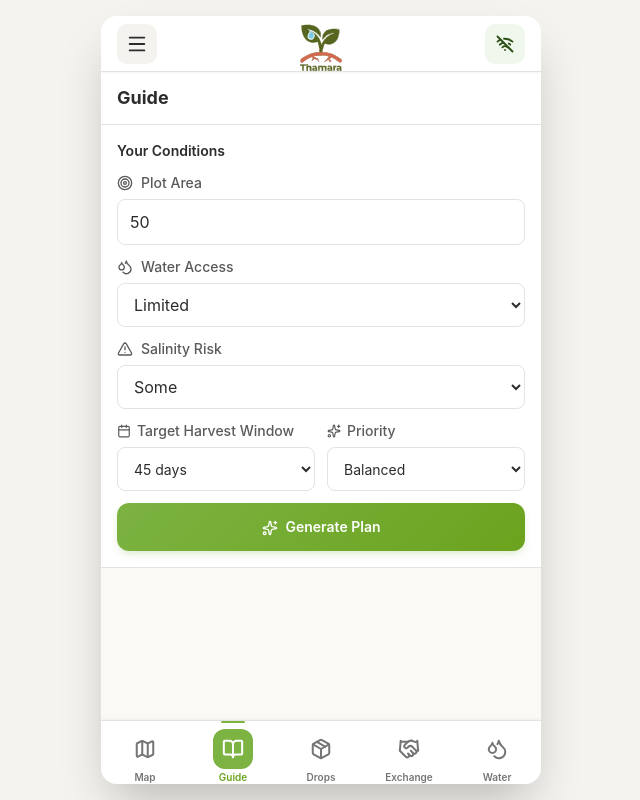
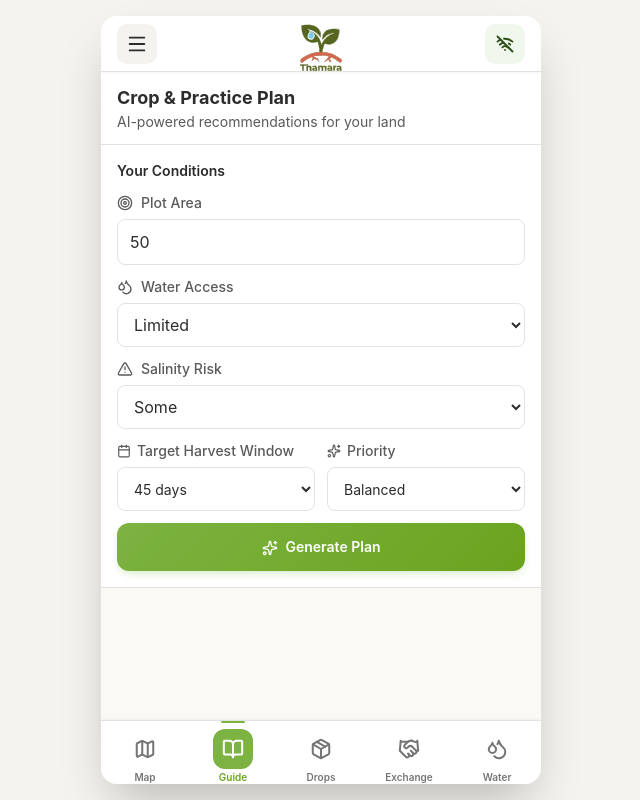
Before and after one commit to elansarii/thamara, a Next.js app: page /crop-plan in a window 1280 px wide. Shown: the whole page, without its empty margins (319-959 px from the left). Built offline with nearby package versions, Linux system fonts and the light colour scheme; no server answers.

Commit message:
fixed the build bug

```diff
--- a/src/app/crop-plan/page.tsx
+++ b/src/app/crop-plan/page.tsx
@@ -131,10 +131,10 @@ export default function CropPlanPage() {
         }}
       >
         <h1 className="text-lg font-bold" style={{ color: 'var(--thamara-text-primary)' }}>
-          {t.nav.guide}
+          {t.guide.title}
         </h1>
         <p className="text-sm" style={{ color: 'var(--thamara-text-secondary)' }}>
-          {t.app.subtitle}
+          {t.guide.subtitle}
         </p>
         {usingLoggedPlot && (
           <div
```
